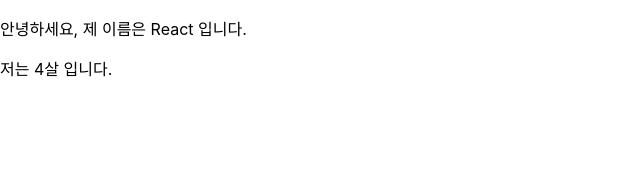
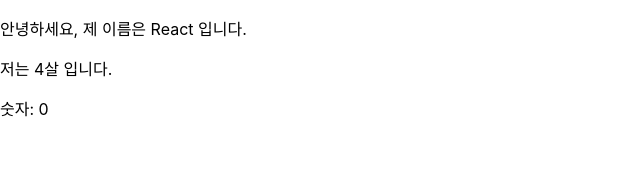
Before and after one commit to nainde0719/hello-react, a React (Create React App) app: page / in a window 1280 px wide. Shown: the top 186 px of the page, without its empty margins (0-640 px from the left). Built offline with nearby package versions, Linux system fonts and the light colour scheme; the HTML template or start-up script is replaced by a standard one.

Commit message:
3.3.3 JSX 내부에서 state 렌더링

```diff
--- a/src/MyComponent.js
+++ b/src/MyComponent.js
@@ -23,6 +23,7 @@
             <div>
             <p>안녕하세요, 제 이름은 {this.props.name} 입니다.</p>
             <p>저는 {this.props.age}살 입니다.</p>
+            <p>숫자: {this.state.number}</p>
             </div>
         )
     }
```
